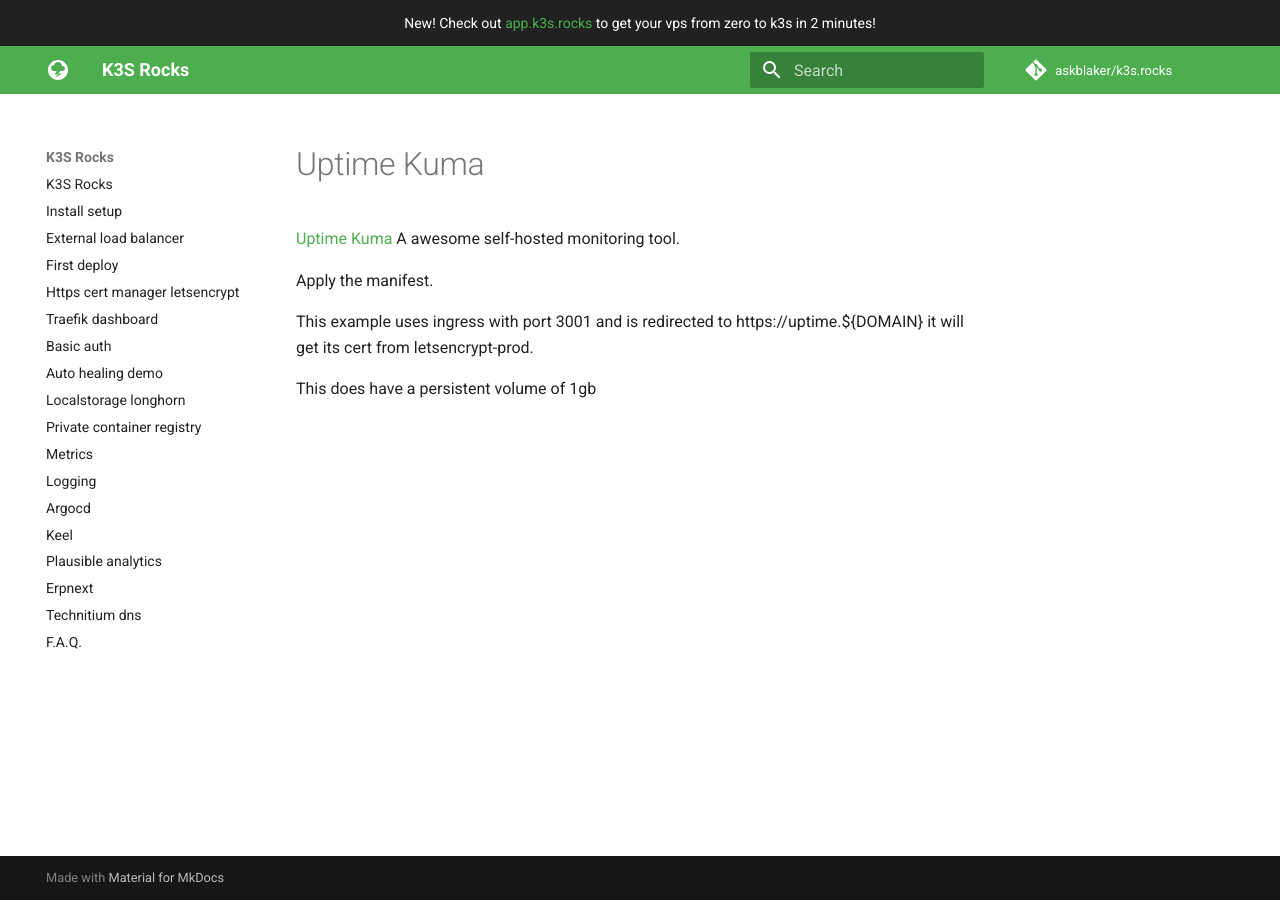
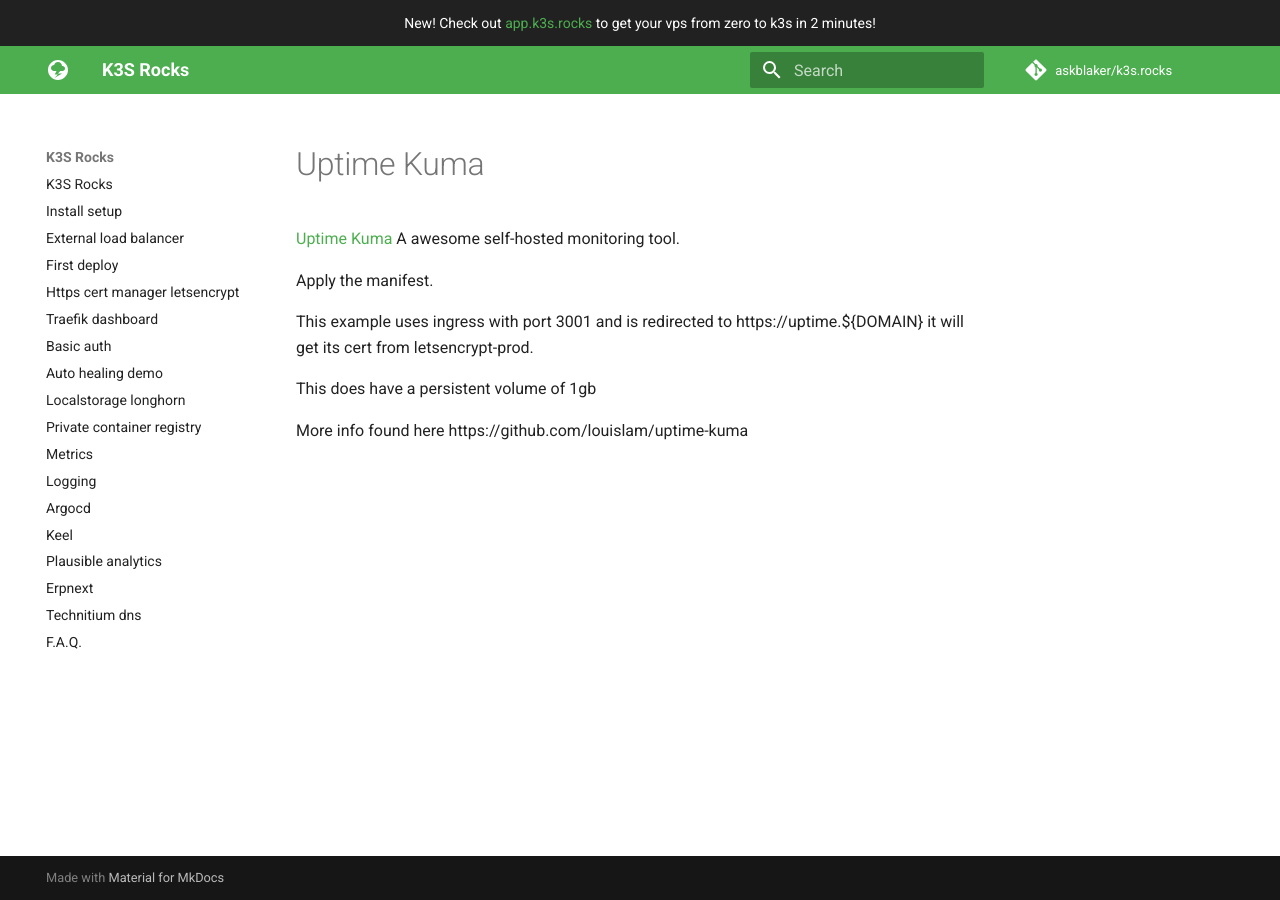
Before and after one commit to askblaker/k3s.rocks, an MkDocs documentation site: the page built from docs/uptime-kuma.md, in a window 1280 px wide. Built offline with MkDocs 1.6.1 and Material for MkDocs 9.7.7, drawn with Linux system fonts in a browser that asks for light colours; comment, search, counter and statistics services are not loaded.

Commit message:
uptime readme

```diff
--- a/docs/uptime-kuma.md
+++ b/docs/uptime-kuma.md
@@ -8,3 +8,5 @@
 This example uses ingress with port 3001 and is redirected to https://uptime.${DOMAIN} it will get its cert from letsencrypt-prod.
 
 This does have a persistent volume of 1gb
+
+More info found here https://github.com/louislam/uptime-kuma
```
